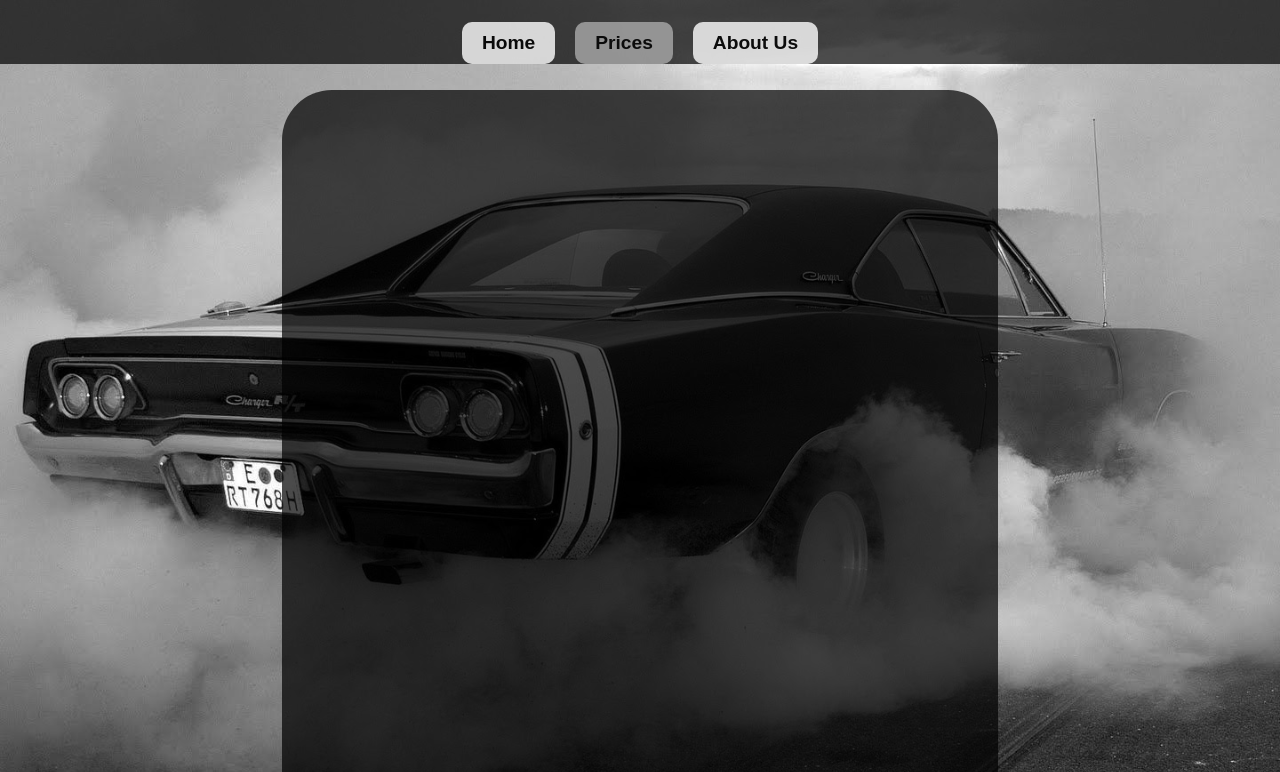
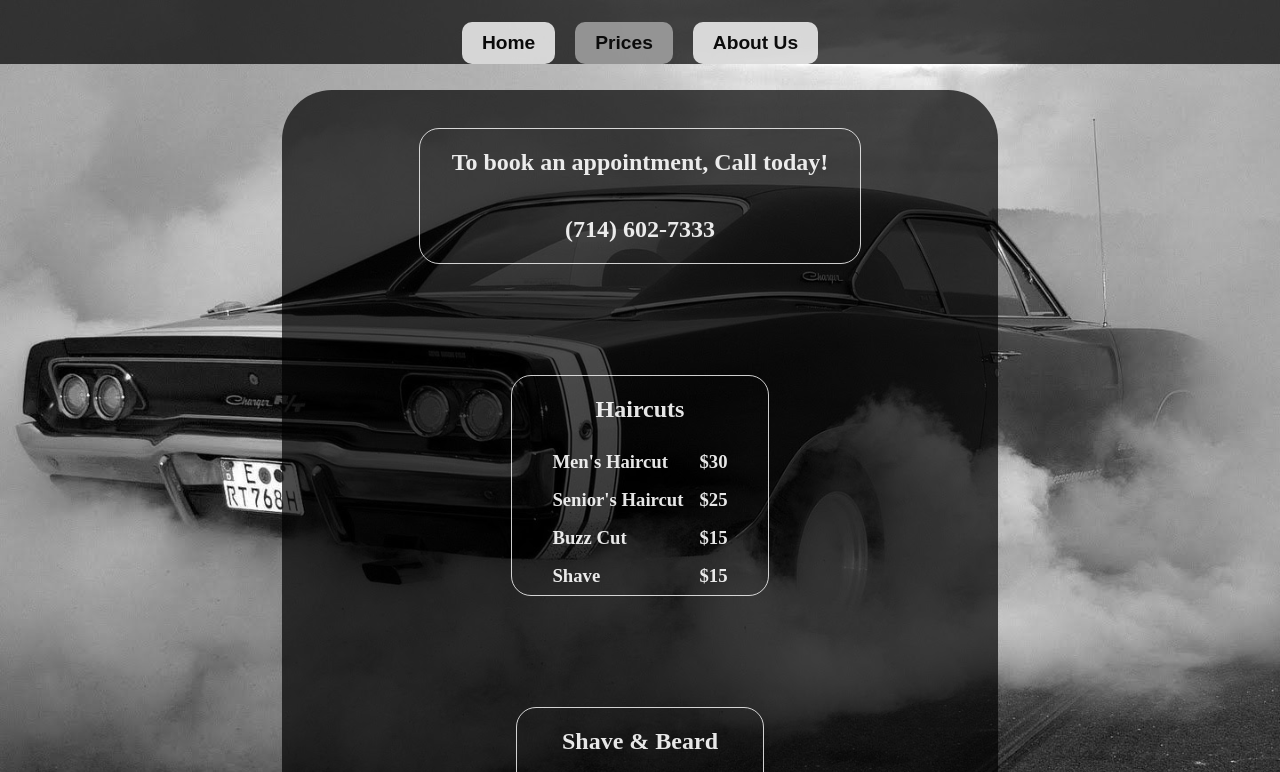
Before and after one commit to jpope6/barbershop-page, a website built with webpack: page src/index.html in a window 1280 px wide. Both pictures are taken after a click on the button "Prices". Shown: the top 772 px of the page. Built offline with nearby package versions, Linux system fonts and the light colour scheme.

Commit message:
Added to prices page

```diff
--- a/src/pages/prices.js
+++ b/src/pages/prices.js
@@ -1,16 +1,81 @@
 
 const prices = function() {
-    const content = document.querySelector('#content');
+    const container = document.querySelector('#container');
 
     // Appointment to remind them to call
     const contact_container = document.createElement('div');
     contact_container.id = "contact_container";
-    content.append(contact_container);
+    container.append(contact_container);
 
     const reminder = document.createElement('h2');
     reminder.textContent = "To book an appointment, Call today!"
     contact_container.append(reminder);
 
+    // Phone number
+    const phone_number = document.createElement('h2');
+    phone_number.textContent = "(714) 602-7333";
+    contact_container.append(phone_number);
+
+    // Haircut prices
+    const haircut_container_div = document.createElement('div');
+    haircut_container_div.id = "haircut_container_div";
+    container.append(haircut_container_div);
+
+    const haircut_title = document.createElement('h2');
+    haircut_title.id = "haircut_title";
+    haircut_title.textContent = "Haircuts";
+    haircut_container_div.append(haircut_title);
+
+
+    const haircuts = { "Men's Haircut":"$30",
+        "Senior's Haircut":"$25", "Buzz Cut":"$15",
+        "Shave":"$15" };
+
+    for (let haircut in haircuts) {
+        let haircut_container = document.createElement('div');
+        haircut_container.className = 'haircut_and_price';
+
+        let haircut_name = document.createElement('h3');
+        haircut_name.textContent = haircut;
+
+        let haircut_price = document.createElement('h3');
+        haircut_price.textContent = haircuts[haircut];
+
+        haircut_container.append(haircut_name);
+        haircut_container.append(haircut_price);
+        haircut_container_div.append(haircut_container);
+    }
+
+    // Beard and Shave prices
+    const shave_container_div = document.createElement('div');
+    shave_container_div.id = "shave_container_div";
+    container.append(shave_container_div);
+
+    const shave_title = document.createElement('h2');
+    shave_title.id = "shave_title";
+    shave_title.textContent = "Shave & Beard";
+    shave_container_div.append(shave_title);
+
+
+    const shaves = { "Trim":"$10",
+        "Mustache Trim":"$10", "Hot Shave":"$12",
+        "Luxary Shave":"$15" };
+
+    for (let shave in shaves) {
+        let shave_container = document.createElement('div');
+        shave_container.className = 'shave_and_price';
+
+        let shave_name = document.createElement('h3');
+        shave_name.textContent = shave;
+
+        let shave_price = document.createElement('h3');
+        shave_price.textContent = shaves[shave];
+
+        shave_container.append(shave_name);
+        shave_container.append(shave_price);
+        shave_container_div.append(shave_container);
+    }
+
 }
 
 export default prices;
--- a/src/styles/home.css
+++ b/src/styles/home.css
@@ -95,7 +95,10 @@ html, body, #content {
 #text_container > h3,
 .days_and_hours > h3,
 #hours_container > h2,
-#location_container > * {
+#location_container > *,
+#contact_container > *,
+#haircut_container_div > *,
+#shave_container_div > * {
     font-weight: bold;
     color: #fff;
     opacity: 0.9;
@@ -111,7 +114,10 @@ html, body, #content {
 }
 
 #hours_container,
-#location_container {
+#location_container,
+#contact_container,
+#haircut_container_div,
+#shave_container_div {
     border: 1px solid rgba(255,255,255,0.8);
     border-radius: 20px;
     padding-left: 5%;
@@ -122,12 +128,17 @@ html, body, #content {
     align-items: center;
 }
 
-.days_and_hours {
+.days_and_hours,
+.haircut_and_price,
+.shave_and_price {
     display: flex;
     justify-content: space-between;
+    width: 100%;
 }
 
 .days_and_hours > *,
-#location_container > * {
+#location_container > *,
+.haircut_and_price > *,
+.shave_and_price > * {
     margin: .5rem;
 }
```
